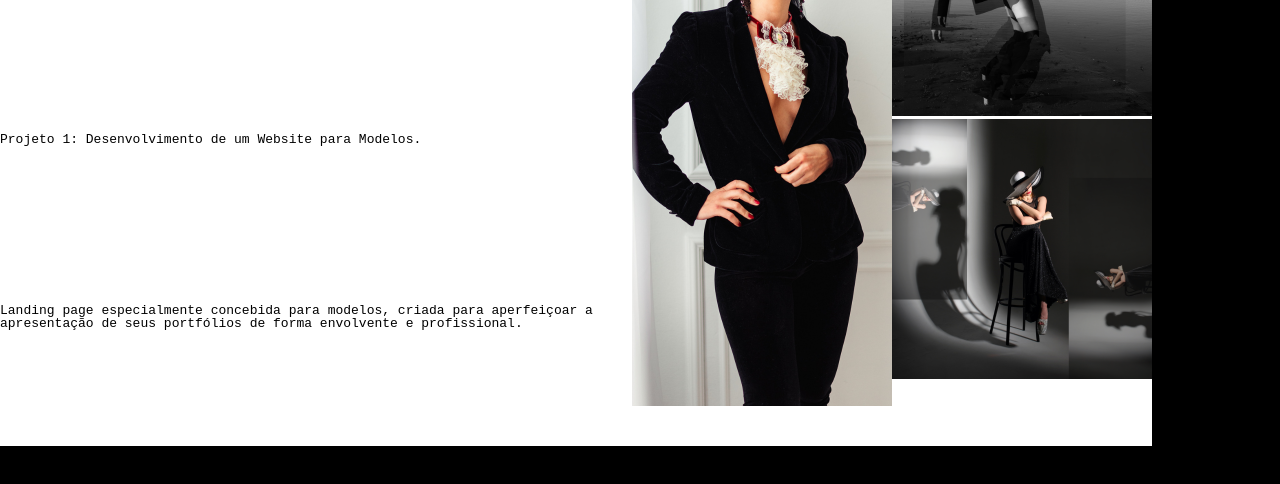
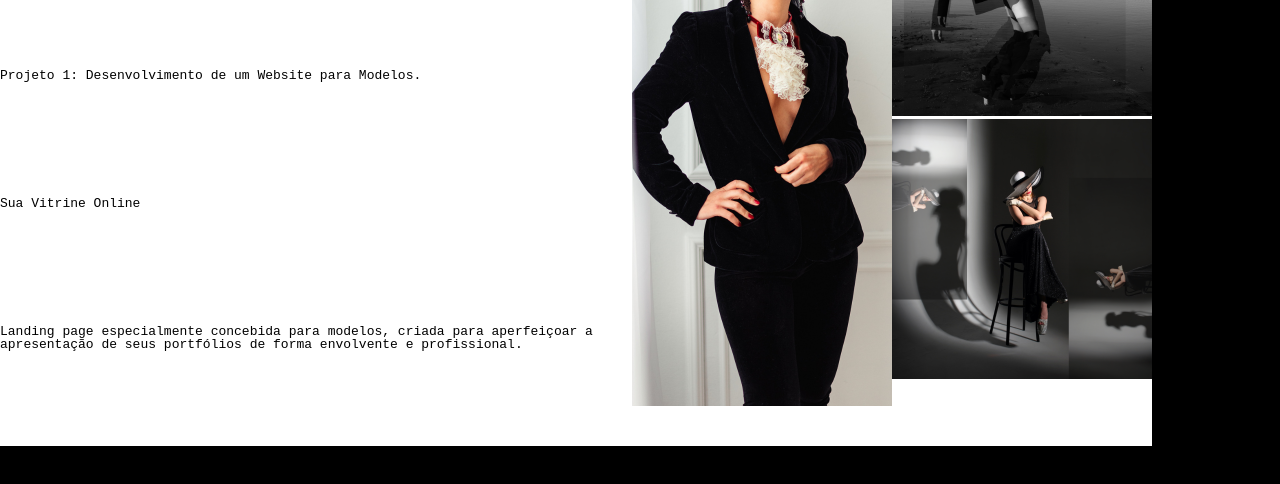
Before and after one commit to isa01rodrigues/Portifolio_Model, a plain HTML site: page index.html in a window 1280 px wide. Shown: the part 204-688 px from the top of the page. Drawn offline with Linux system fonts and the light colour scheme.

Commit message:
atualização
adicionando paragrafo

```diff
--- a/index.html
+++ b/index.html
@@ -51,6 +51,8 @@
                     <h2>
                         Projeto 1: Desenvolvimento de um Website para Modelos.
                      </h2>
+                     <p>Sua Vitrine Online</p>
+
 
                     <p>
 
```
